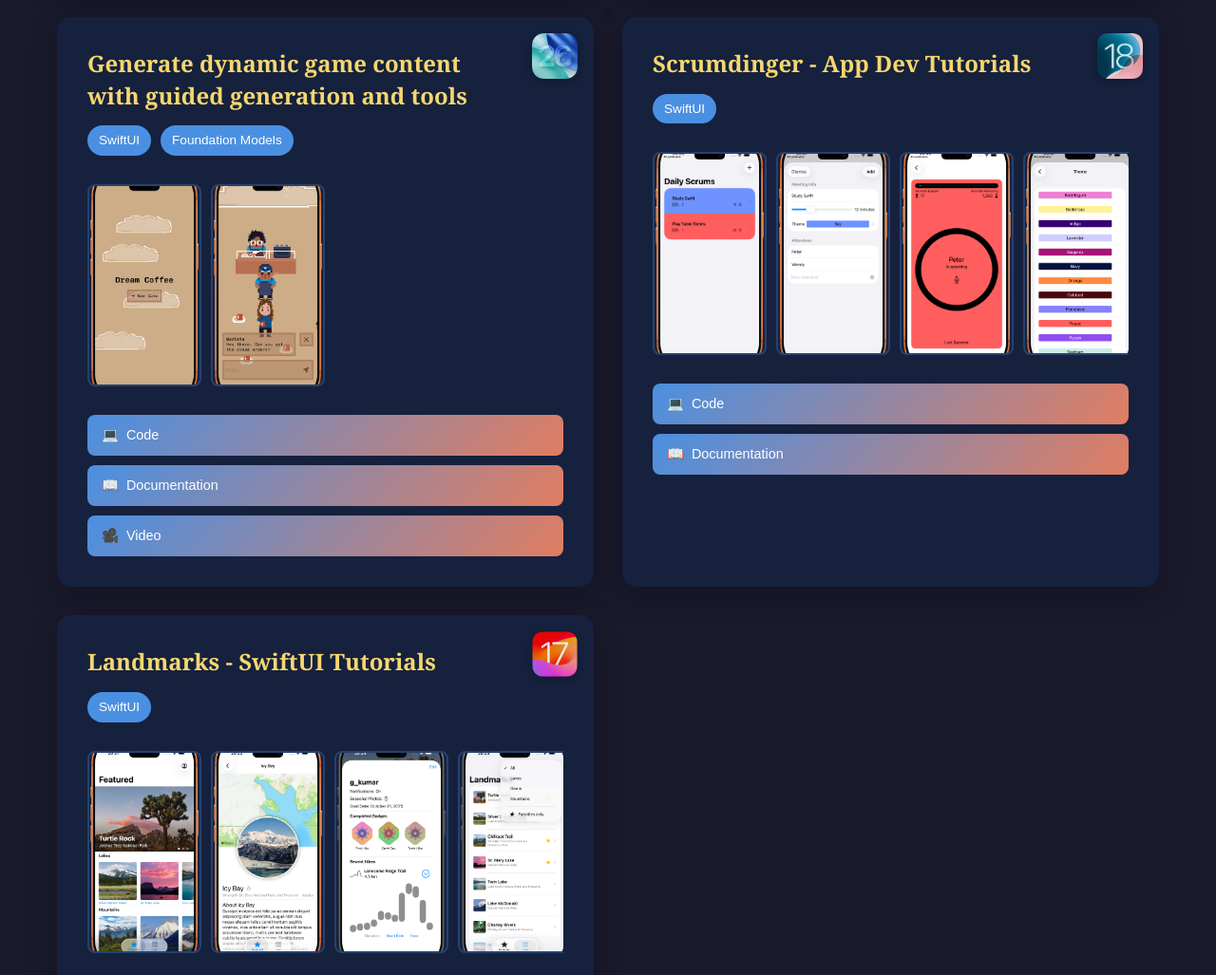
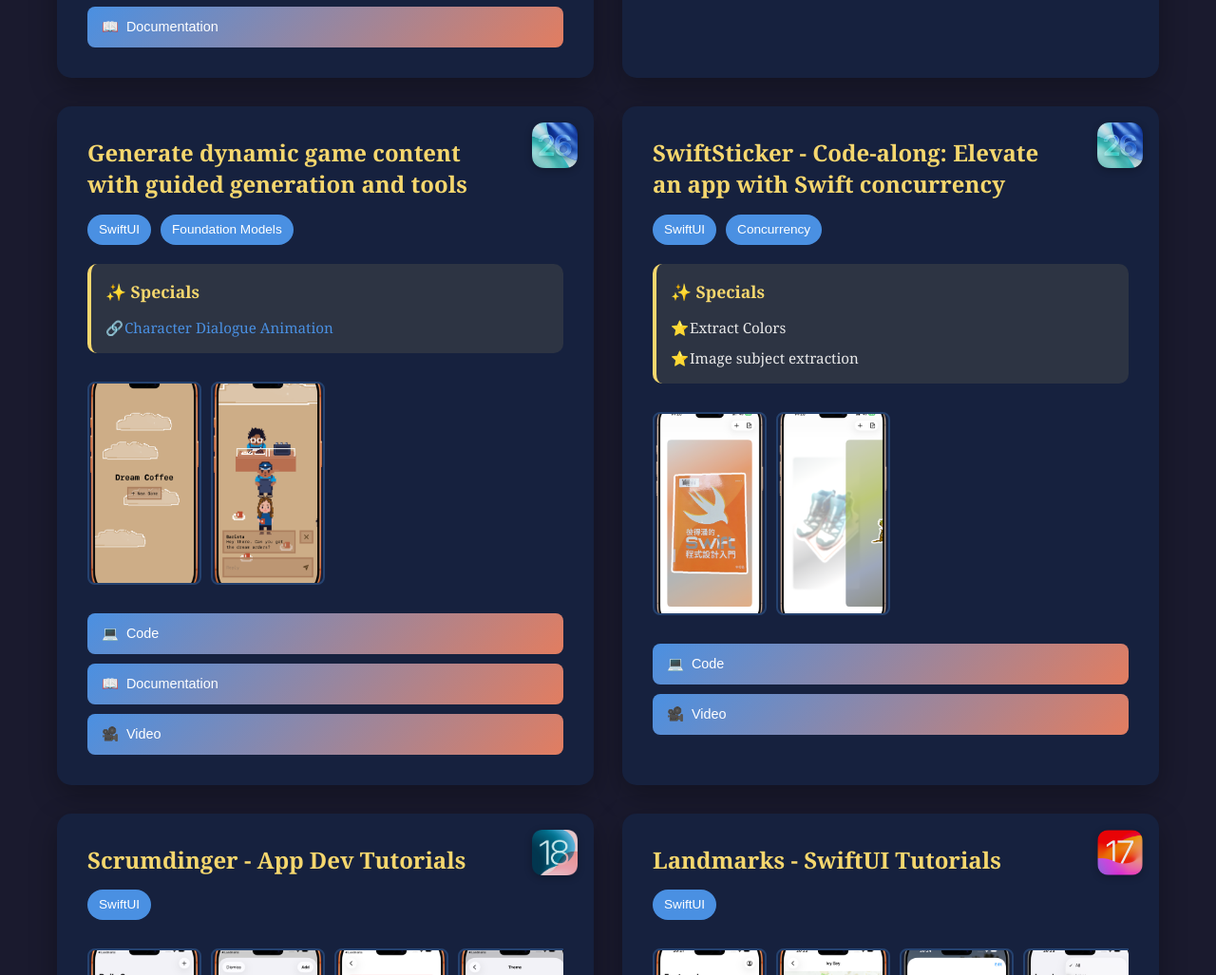
Before and after one commit to PeterPanSwift/swift-app-samples, a plain HTML site: page index.html in a window 1280 px wide. Shown: the part 1246-2273 px from the top of the page at 95% size. Drawn offline with Linux system fonts and the light colour scheme.

Commit message:
Add specials field display to webpage with clickable links

```diff
--- a/data.json
+++ b/data.json
@@ -17,6 +17,16 @@
                 "pic8.png",
                 "pic9.png",
                 "pic10.png"
+            ],
+            "specials": [
+                {
+                    "title": "SF Symbols Polygon Masking",
+                    "link": "https://medium.com/@apppeterpan/e2814bfa83b1"
+                },
+                {
+                    "title": "Wavy Rhythm with sin & cos",
+                    "link": "https://medium.com/@apppeterpan/372046530f73"
+                }
             ]
         },
         {
@@ -52,6 +62,36 @@
             "scrreenshots": [
                 "pic1.png",
                 "pic2.png"
+            ],
+            "specials": [
+                {
+                    "title": "Character Dialogue Animation",
+                    "link": "https://apppeterpan.medium.com/76c2ba7fe84f"
+                }
+            ]
+        },
+        {
+            "title": "SwiftSticker - Code-along: Elevate an app with Swift concurrency",
+            "technologies": [
+                "SwiftUI",
+                "Concurrency"
+            ],
+            "platform": "iOS 26",
+            "links": {
+                "code": "https://docs-assets.developer.apple.com/published/cf757bad3ba6/CodeAlongElevatingAnAppWithSwiftConcurrency.zip",
+                "video": "https://developer.apple.com/videos/play/wwdc2025/270"
+            },
+            "scrreenshots": [
+                "pic20.png",
+                "pic21.png"
+            ],
+            "specials": [
+                {
+                    "title": "Extract Colors"
+                },
+                {
+                    "title": "Image subject extraction"
+                }
             ]
         },
         {
--- a/script.js
+++ b/script.js
@@ -98,6 +98,45 @@
     // Links container
     const linksContainer = document.createElement('div');
     linksContainer.className = 'links';
+
+    // Specials section (if available)
+    if (sample.specials && sample.specials.length > 0) {
+        const specialsContainer = document.createElement('div');
+        specialsContainer.className = 'specials-container';
+
+        const specialsTitle = document.createElement('h3');
+        specialsTitle.className = 'specials-title';
+        specialsTitle.textContent = '✨ Specials';
+        specialsContainer.appendChild(specialsTitle);
+
+        const specialsList = document.createElement('div');
+        specialsList.className = 'specials-list';
+
+        sample.specials.forEach(special => {
+            const specialItem = document.createElement('div');
+            specialItem.className = 'special-item';
+
+            if (special.link) {
+                const specialLink = document.createElement('a');
+                specialLink.href = special.link;
+                specialLink.className = 'special-link';
+                specialLink.textContent = special.title;
+                specialLink.target = '_blank';
+                specialLink.rel = 'noopener noreferrer';
+                specialItem.appendChild(specialLink);
+            } else {
+                const specialText = document.createElement('span');
+                specialText.className = 'special-text';
+                specialText.textContent = special.title;
+                specialItem.appendChild(specialText);
+            }
+
+            specialsList.appendChild(specialItem);
+        });
+
+        specialsContainer.appendChild(specialsList);
+        card.appendChild(specialsContainer);
+    }
 
     // Screenshot gallery (if available)
     if (sample.scrreenshots && sample.scrreenshots.length > 0) {
--- a/styles.css
+++ b/styles.css
@@ -275,6 +275,71 @@
     content: '📖';
 }
 
+/* Specials 樣式 */
+.specials-container {
+    margin: 20px 0;
+    padding: 15px;
+    background: rgba(245, 215, 110, 0.1);
+    border-radius: 10px;
+    border-left: 4px solid var(--secondary-color);
+}
+
+.specials-title {
+    font-size: 1.1rem;
+    color: var(--secondary-color);
+    margin-bottom: 12px;
+    font-weight: 600;
+}
+
+.specials-list {
+    display: flex;
+    flex-direction: column;
+    gap: 8px;
+}
+
+.special-item {
+    display: flex;
+    align-items: center;
+}
+
+.special-link {
+    color: var(--primary-color);
+    text-decoration: none;
+    font-size: 0.95rem;
+    transition: all 0.3s ease;
+    position: relative;
+    padding-left: 20px;
+}
+
+.special-link::before {
+    content: '🔗';
+    position: absolute;
+    left: 0;
+    transition: transform 0.3s ease;
+}
+
+.special-link:hover {
+    color: var(--accent-color);
+    transform: translateX(5px);
+}
+
+.special-link:hover::before {
+    transform: scale(1.2);
+}
+
+.special-text {
+    color: var(--text-color);
+    font-size: 0.95rem;
+    padding-left: 20px;
+    position: relative;
+}
+
+.special-text::before {
+    content: '⭐';
+    position: absolute;
+    left: 0;
+}
+
 /* 截圖畫廊樣式 */
 .screenshot-gallery {
     display: flex;
```
Also changed, not shown: assets/pic20.png (added), assets/pic21.png (added), 2 other files.
